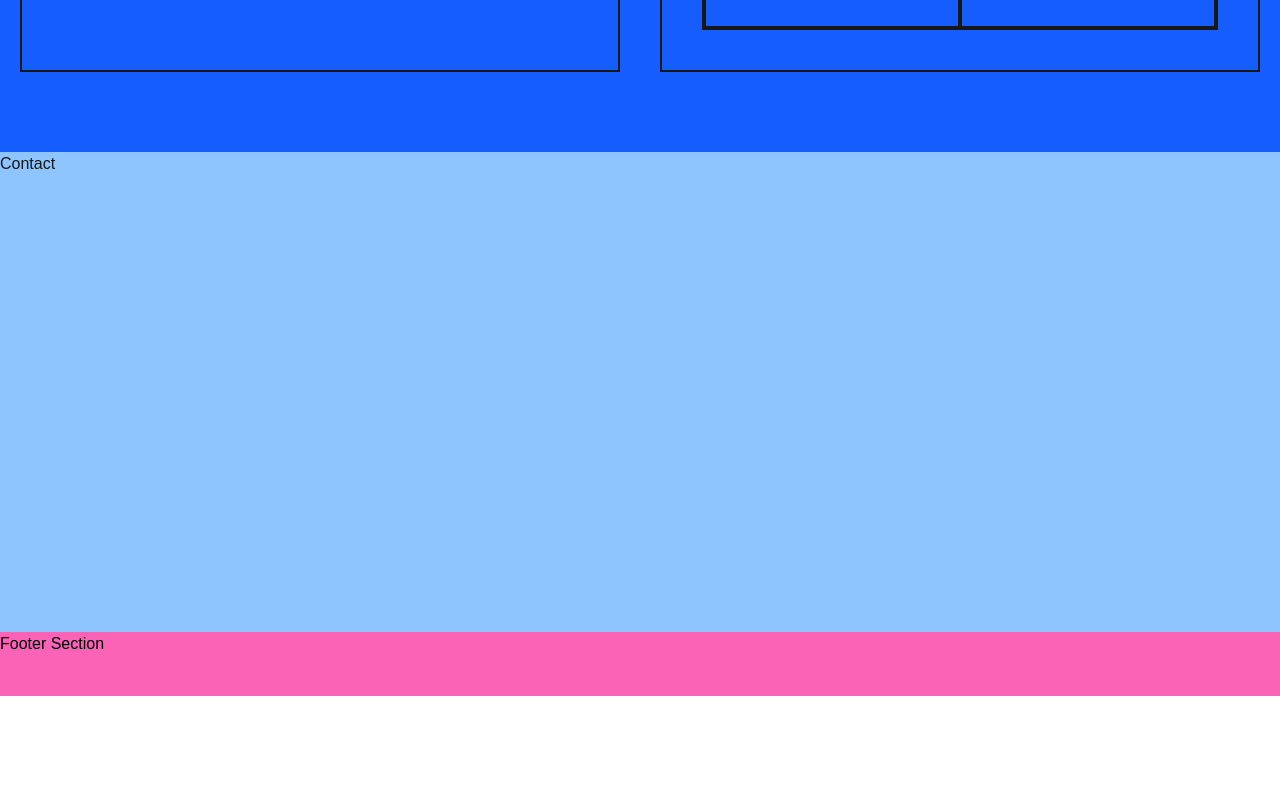
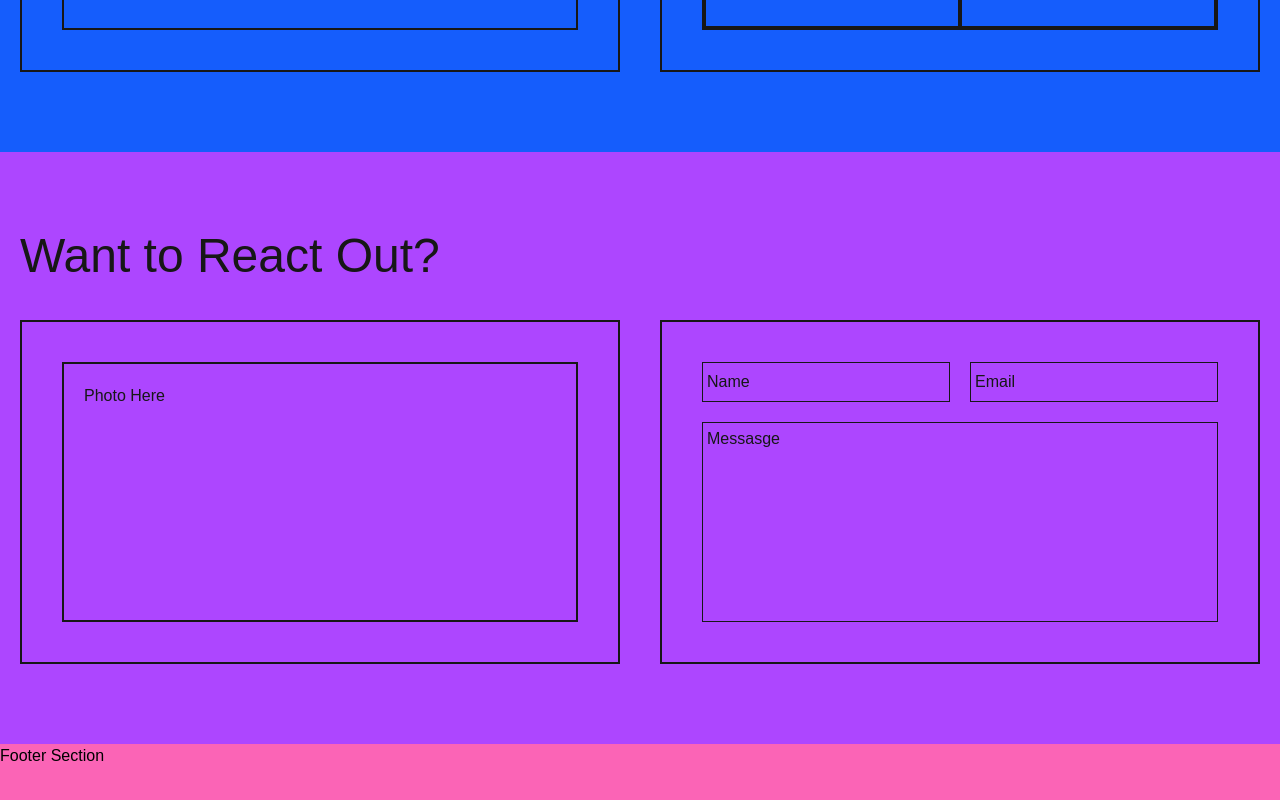
Before and after one commit to BrianCode9/brian-portfolio, a Next.js app: page / in a window 1280 px wide. Shown: the part 2560-3360 px from the top of the page. Before the commit the page ends 3256 px from the top, so only its background shows below. Built offline with nearby package versions, Linux system fonts and the light colour scheme.

Commit message:
Contact Section layout finished

```diff
--- a/src/components/contact-section.tsx
+++ b/src/components/contact-section.tsx
@@ -2,8 +2,23 @@ import React from 'react';
 
 const ContactSection = () => {
   return (
-    <div className='max-w-screen min-h-[60vh] bg-blue-300'>
-      Contact
+    <div className='bg-purple-500 p-20 flex justify-center'>
+
+      <div className='flex flex-col gap-10'>
+        <div className='text-5xl'>Want to React Out?</div>
+        <div className='flex flex-row gap-10'>
+          <div className='border-2 p-10 w-150'>
+            <div className='border-2 h-full p-5'>Photo Here</div>
+          </div>
+          <div className='border-2 p-10 w-150 gap-5'>
+            <div className='grid grid-cols-2 gap-5 h-10'>
+              <div className='flex border p-1 items-center'>Name</div>
+              <div className='flex border p-1 items-center'>Email</div>
+            </div>
+            <div className='flex border p-1 h-50 mt-5'>Messasge</div>
+          </div>
+        </div>
+      </div>
     </div>
   );
 }
--- a/src/components/project-section.tsx
+++ b/src/components/project-section.tsx
@@ -8,7 +8,7 @@ const ProjectSection = () => {
     <div className='bg-blue-500 p-20 flex justify-center '>
       <div className='flex flex-col gap-20 text-black p-10 border-2'>
         <div className='flex justify-center border-2 text-4xl'>
-          My Work
+          Projects
         </div>
         <div className='flex grid grid-cols-4 grid-rows-1 gap-20 p-20'>
           <div className='border-2 p-20'>Hello</div>
--- a/src/components/youtube-section.tsx
+++ b/src/components/youtube-section.tsx
@@ -6,7 +6,7 @@ const YouTubeSection = () => {
       <div className='flex flex-row gap-10'>
         <div className='border flex flex-col border-2 p-10 w-150 gap-10'>
           <div className='border-2 text-5xl'>Vietlastica Def put a cool font on this</div>
-          <div className='border-2'>This is my YouTube channel where I like posting videos about trips, coding projects, and school.</div>
+          <div className='border-2 h-full'>This is my YouTube channel where I like posting videos about trips, coding projects, and school.</div>
         </div>
         <div className='border-2 p-10 w-150'>
           <div className='flex grid grid-cols-2 grid-rows-3 border-2'>
```
